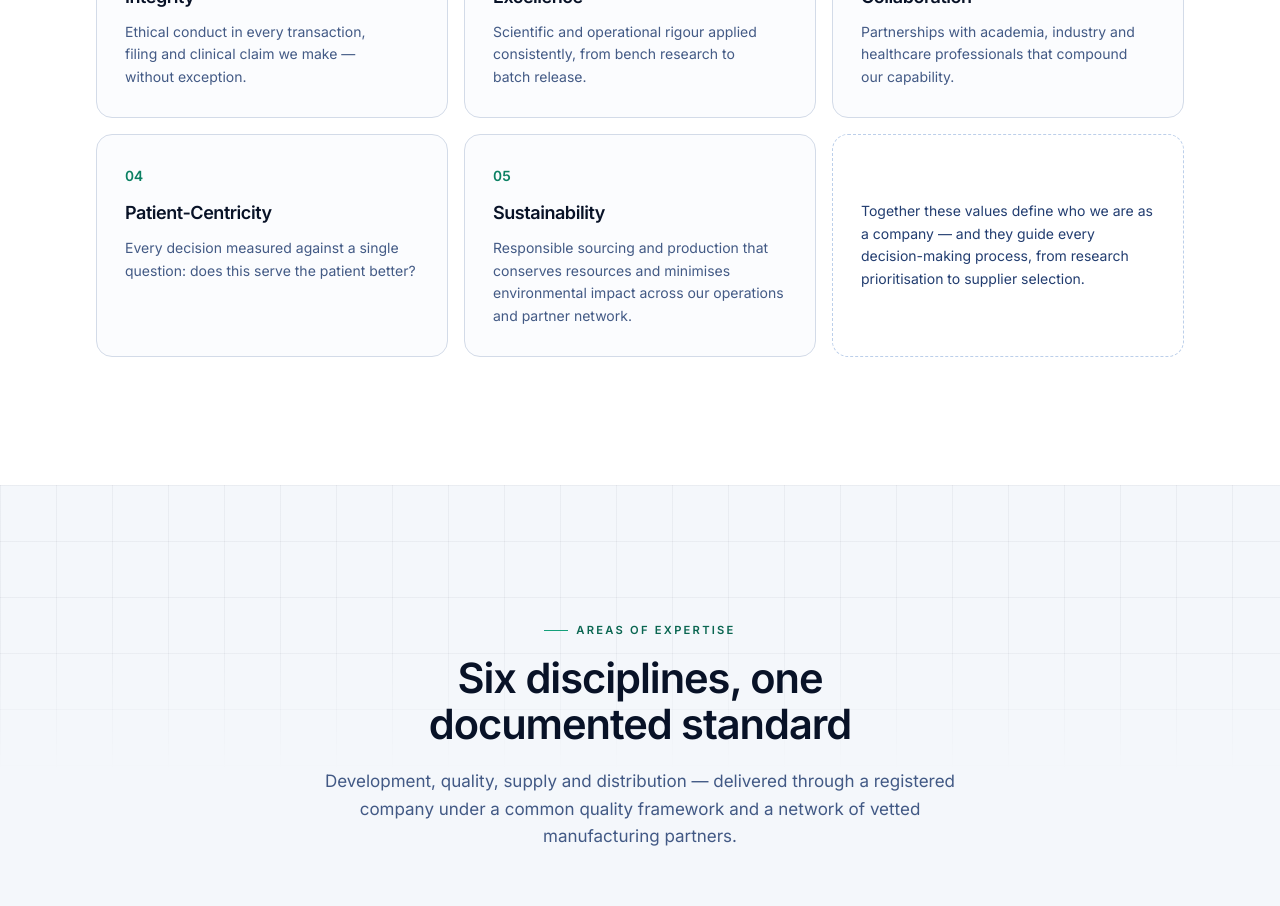
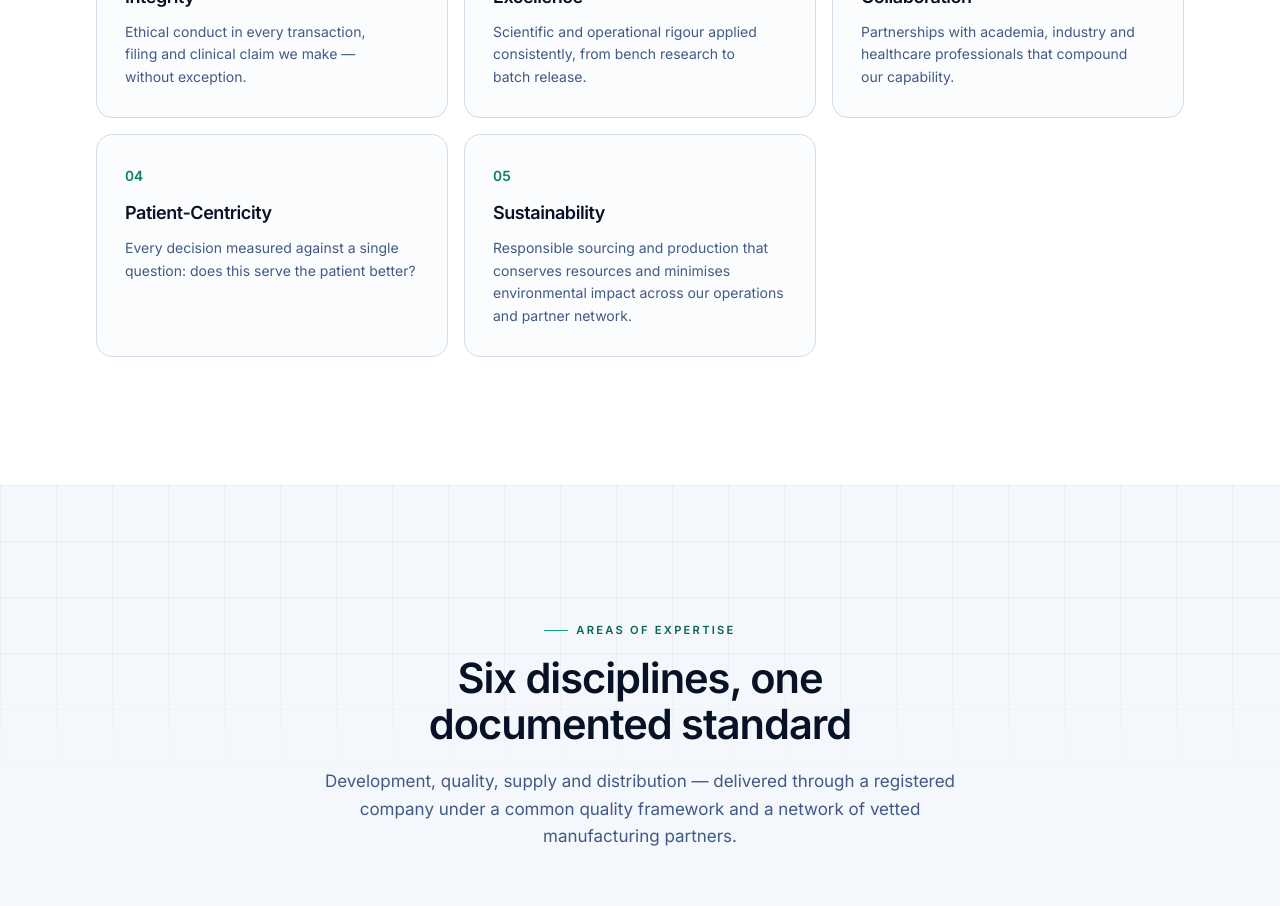
Before and after one commit to dhananjayvj/sanomed-healthcare, a Next.js app: page / in a window 1280 px wide. Shown: the part 2800-3706 px from the top of the page. Built offline with nearby package versions, Linux system fonts and the light colour scheme; no server answers.

Commit message:
Remove extra values summary card from core values grid

```diff
--- a/src/components/VisionMission.tsx
+++ b/src/components/VisionMission.tsx
@@ -62,16 +62,6 @@ export function VisionMission() {
                 </div>
               </Reveal>
             ))}
-
-            <Reveal delay={0.3} as="li">
-              <div className="flex h-full flex-col justify-center rounded-2xl border border-dashed border-navy-200 bg-white p-7">
-                <p className="text-sm leading-relaxed text-navy-700">
-                  Together these values define who we are as a company — and
-                  they guide every decision-making process, from research
-                  prioritisation to supplier selection.
-                </p>
-              </div>
-            </Reveal>
           </ul>
         </div>
       </Container>
```
